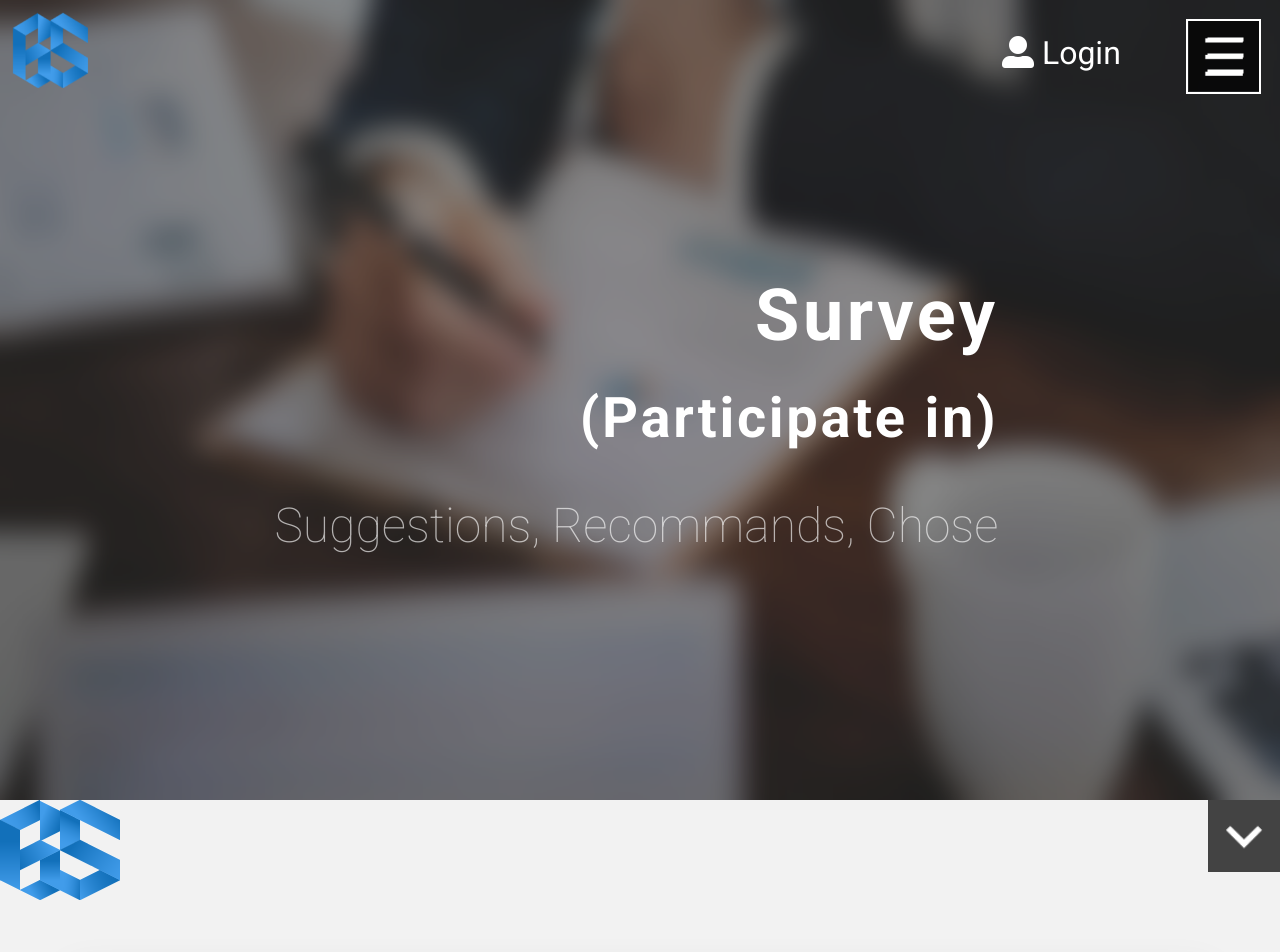
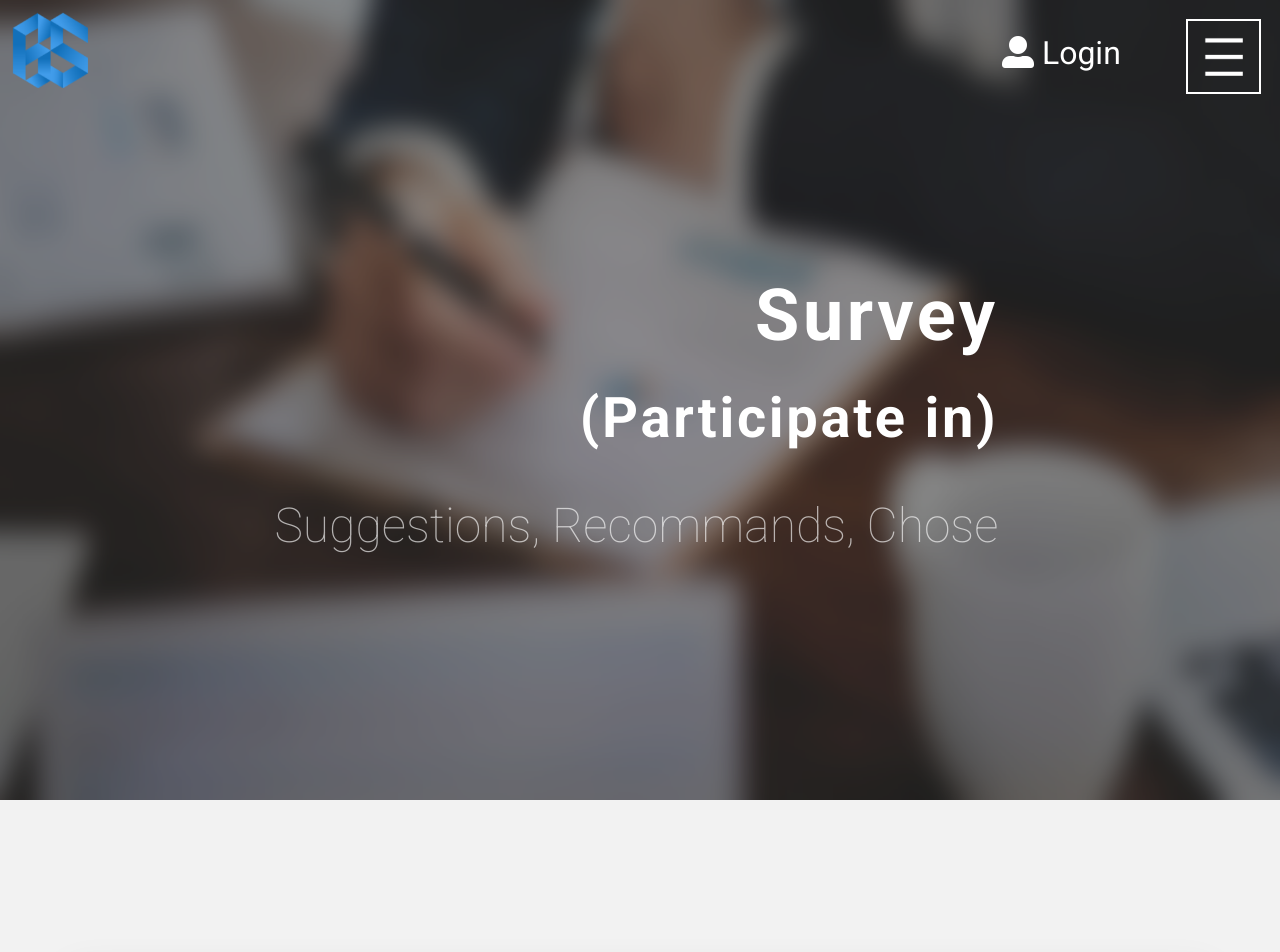
Before and after one commit to SweetLab/BlockSurvey-Web, a React app: page /survey/participate in a window 1280 px wide. Shown: the top 952 px of the page. Built offline with nearby package versions, Linux system fonts and the light colour scheme; the HTML template or start-up script is replaced by a standard one.

Commit message:
Delete code

```diff
--- a/src/components/Participate/ParticipateJoin.js
+++ b/src/components/Participate/ParticipateJoin.js
@@ -1,24 +1,10 @@
 import React, { Component } from 'react';
-import { Logo, Blackmenubtn, DownArrowBtn } from '../../assets/assets'
 import './css/ParticipateJoin.css';
 
 class Participate extends Component {
     render() {
         return (
             <div className="Participate_Join">
-                <header className="Topbar">
-                    <div className="Logo">
-                        <img src={Logo} alt="로고"/>
-                    </div>
-                    <div className="TopBtns">
-                        <div className="Down_Arrow">
-                            <img src={DownArrowBtn} alt="아래_화살표"/>
-                        </div>
-                        <div className="MenuBtn">
-                            <img src={Blackmenubtn} alt="메뉴버튼"/>
-                        </div>
-                    </div>
-                </header>
                 {this.props.children}
             </div>
         );
```
